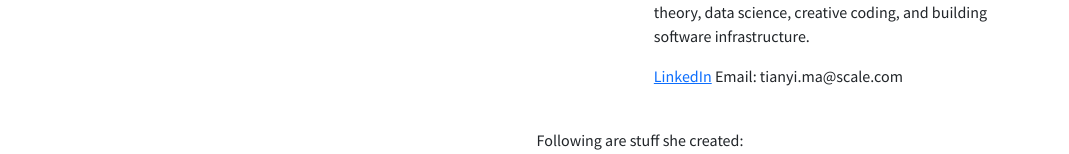
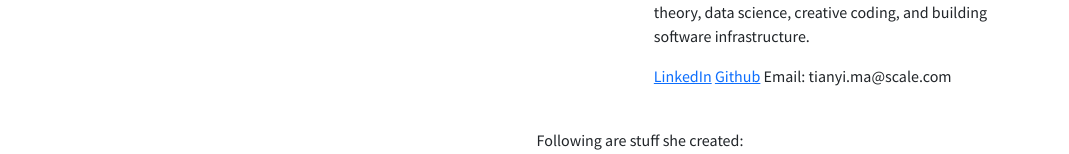
Before and after one commit to tianyimasf/home, a React (Create React App) app in the folder frontend/: page / in a window 1280 px wide. Shown: the part 351-505 px from the top of the page, without its empty margins (0-1069 px from the left). Built offline with nearby package versions, Linux system fonts and the light colour scheme.

Commit message:
add link to github to home page

```diff
--- a/frontend/src/Home.tsx
+++ b/frontend/src/Home.tsx
@@ -17,7 +17,7 @@ class Home extends React.Component {
               <p>She programs quite a bit, and apparently also talks in third person perspective</p>
               <p>She grew up in Beijing, with a lot of good people, and consider herself very privileged.</p>
               <p>Her current interests includes algorithmic game theory, data science, creative coding, and building software infrastructure.</p>
-              <p><a href='https://www.linkedin.com/in/tianyi-ma-9b2012170/'>LinkedIn</a> Email: tianyi.ma@scale.com</p>
+              <p><a href='https://www.linkedin.com/in/tianyi-ma-9b2012170/'>LinkedIn</a> <a href='https://github.com/tianyimasf'>Github</a> Email: tianyi.ma@scale.com</p>
             </div>
           </div>
           <br></br>
```
